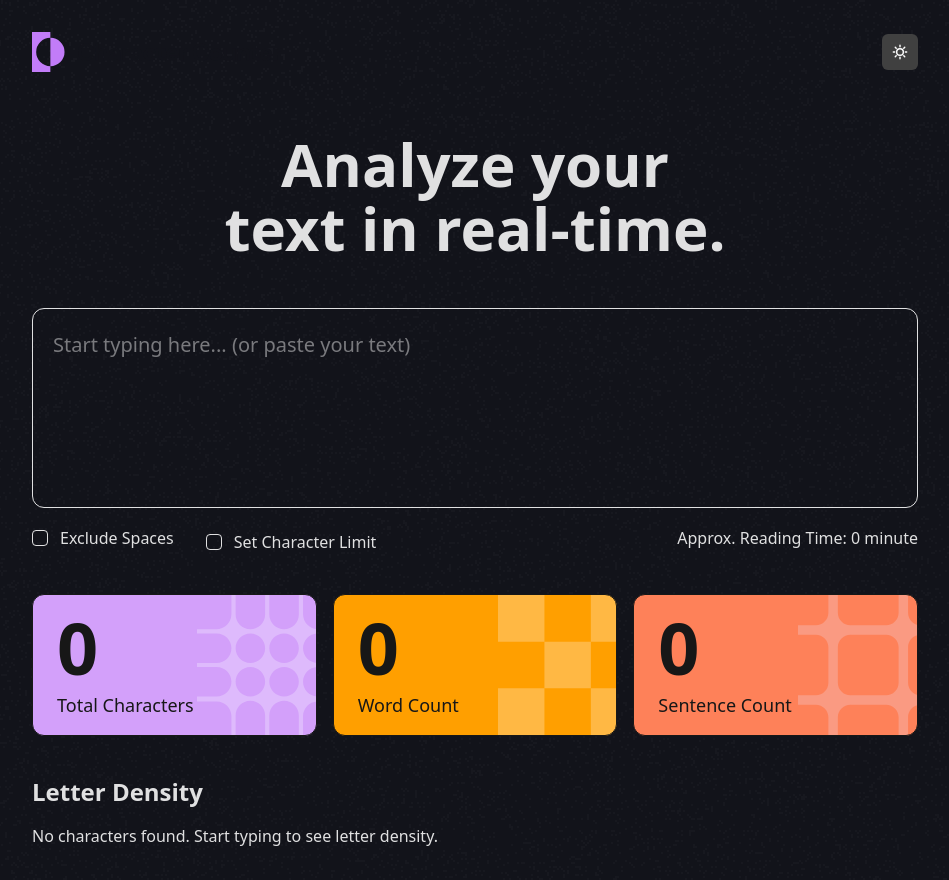
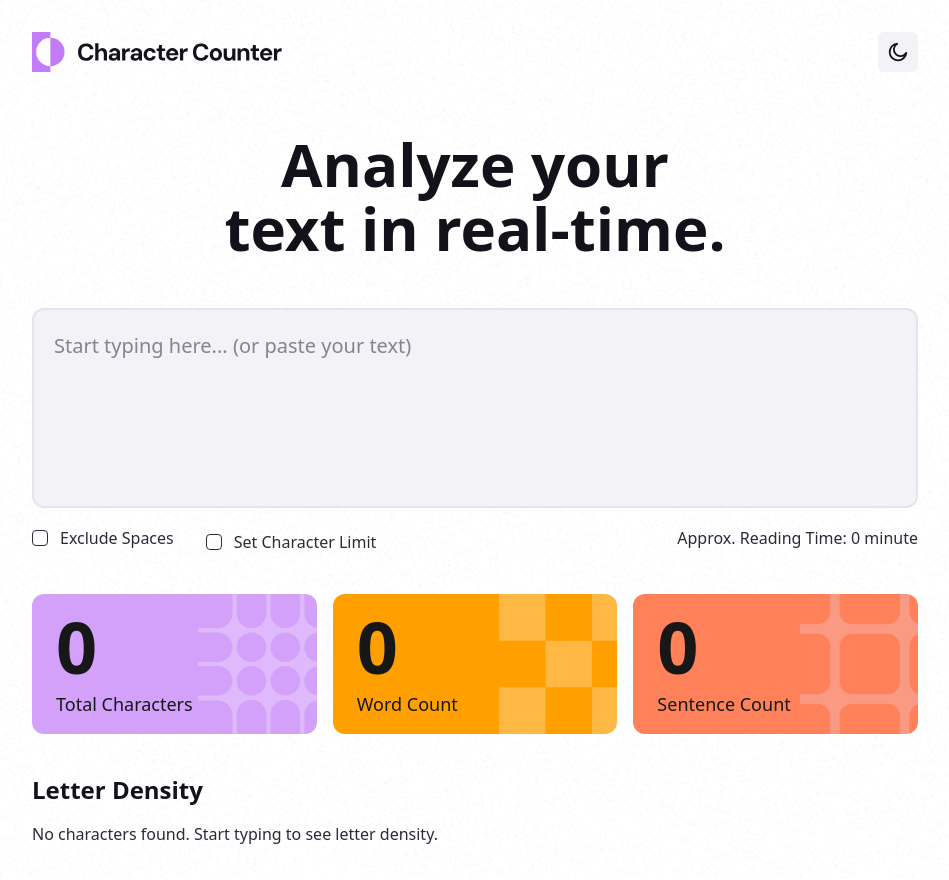
Before and after one commit to vs-webdev/character-counter, a React (Vite) app: page / in a window 1280 px wide. Shown: the whole page, without its empty margins (165-1114 px from the left). Built offline with nearby package versions, Linux system fonts and the light colour scheme.

Commit message:
style: Apply distinct styling for light and dark themes

```diff
--- a/src/App.jsx
+++ b/src/App.jsx
@@ -11,7 +11,7 @@ function App() {
       <Header />
       <main className='flex flex-col items-center w-full'>
         <div className='max-w-lg'>
-          <h1 className='text-4xl/10 sm:text-6xl/16 font-bold'>Analyze your text in real-time.</h1>
+          <h1 className='text-4xl/10 text-[var(--color-primary-text)] sm:text-6xl/16 font-bold'>Analyze your text in real-time.</h1>
         </div>
         <TextSection />
         <StatsSection />
--- a/src/components/Header.jsx
+++ b/src/components/Header.jsx
@@ -13,11 +13,11 @@ const Header = () => {
           className='h-8 sm:h-10'
         />
       </div>
-      <button className='bg-neutral-700 p-2 sm:p-2.5 rounded-md'
+      <button className='bg-[var(--bg-theme)] p-2 sm:p-2.5 rounded-md cursor-pointer'
         onClick={toggleTheme}
       >
-        <img src={theme === 'light' ? sun : moon} alt="Theme"
-          className='h-4'
+        <img src={theme === 'light' ? moon : sun} alt="Theme"
+          className='h-5'
         />
       </button>
     </div>
--- a/src/components/LetterDensity.jsx
+++ b/src/components/LetterDensity.jsx
@@ -8,24 +8,24 @@ const LetterDensity = () => {
 
   return (
     <div className="w-full text-left mt-10">
-      <h2 className="mb-4 text-2xl font-bold">Letter Density</h2>
+      <h2 className="mb-4 text-2xl font-bold text-[var(--color-primary-text)]">Letter Density</h2>
 
       {!letterDensity.length
-        ? <span className="">No characters found. Start typing to see letter density.</span>
+        ? <span className="text-[var(--color-secondary-text)]">No characters found. Start typing to see letter density.</span>
         : (
           <div className="w-full">
             <div className="mb-4 w-full space-y-2">
               {
                 letterDensity.slice(0, displayCount).map(({letter, count, percent}) => (
                   <div key={letter} className="flex justify-between items-center w-full">
-                    <span className="uppercase w-5">{letter}</span>
+                    <span className="uppercase w-5 text-[var(--color-primary-text)]">{letter}</span>
 
                     {/* Progress bar */}
-                    <div className="border w-full h-4 rounded-full mx-8 sm:mx-12 overflow-hidden">
+                    <div className="w-full h-3 rounded-full bg-[var(--bg-progress-bar)] mx-8 sm:mx-12 overflow-hidden">
                       <div className={`h-full bg-[#d3a0fa] transition-all duration-300 ease-out`} style={{width: `${percent}%`}}></div>
                     </div>
 
-                    <div className="w-20 text-right">
+                    <div className="w-20 text-right text-[var(--color-primary-text)]">
                       <span className="mr-2">{count}</span>
                       <span className="whitespace-nowrap">({percent.toFixed(0)}%)</span>
                     </div>
@@ -36,7 +36,7 @@ const LetterDensity = () => {
 
             {letterDensity.length > 5 && (
               <button
-                className="cursor-pointer"
+                className="cursor-pointer text-[var(--color-secondary-text)]"
                 onClick={() => setShowMore(prev => !prev)}
                 >
                 {`${showMore ? "See Less" : "See More"}`}
--- a/src/components/StatsSection.jsx
+++ b/src/components/StatsSection.jsx
@@ -19,7 +19,7 @@ const StatsSection = () => {
         {
           STATS_CONFIG.map((stat,ind) => (
             <li key={ind}
-              className={`border rounded-xl w-full px-6 py-4 text-left text-neutral-900 bg-no-repeat bg-[115%_center] bg-contain`}
+              className={`rounded-xl w-full px-6 py-4 text-left text-neutral-900 bg-no-repeat bg-[115%_center] bg-contain`}
               style={{
                 backgroundImage: `url("${stat.image}")`,
                 backgroundColor: stat.bgColor,
--- a/src/components/TextSection.jsx
+++ b/src/components/TextSection.jsx
@@ -11,7 +11,7 @@ const TextSection = () => {
     <div className='w-full mt-12'>
       <textarea
         placeholder='Start typing here... (or paste your text)'
-        className='w-full h-50 border resize-none text-xl/8 p-5 rounded-xl'
+        className='w-full h-50 border-[2px] outline-none border-[var(--text-area-border)] resize-none text-xl/8 text-[var(--color-text-area)] bg-[var(--bg-text-area)] p-5 rounded-xl'
         onChange={(e) => setText(e.target.value)}
         value={text}
       ></textarea>
@@ -32,11 +32,11 @@ const TextSection = () => {
               <input
                 type="checkbox"
                 id="exclude"
-                className="mr-3 appearance-none w-4 h-4 rounded-sm checked:bg-neutral-500 border cursor-pointer"
+                className="mr-3 appearance-none w-4 h-4 rounded-sm checked:bg-neutral-500 border border-[var(--color-secondary-text)] cursor-pointer"
                 checked={isExcludeSpace}
                 onChange={() => setIsExcludeSpace(prev => !prev)}
               />
-              <span className="select-none">Exclude Spaces</span>
+              <span className="select-none text-[var(--color-secondary-text)]">Exclude Spaces</span>
             </label>
           </div>
 
@@ -46,11 +46,11 @@ const TextSection = () => {
               <input
                 type="checkbox"
                 id="char_limit"
-                className="mr-3 appearance-none w-4 h-4 rounded-sm checked:bg-neutral-500 border cursor-pointer"
+                className="mr-3 appearance-none w-4 h-4 rounded-sm  border border-[var(--color-secondary-text)] checked:bg-neutral-500 border cursor-pointer"
                 checked={charLimit.state}
                 onChange={() => setCharLimit(prev => ({ ...prev, state: !prev.state}))}
               />
-              <span className="select-none">Set Character Limit</span>
+              <span className="select-none text-[var(--color-secondary-text)]">Set Character Limit</span>
             </label>
             {charLimit.state && (
               <input
@@ -65,7 +65,7 @@ const TextSection = () => {
 
         {/* Reading Time */}
         <div className="flex">
-          <span>Approx. Reading Time: {readingTIme > 0 ? "<" : ""}{readingTIme} {readingTIme > 1 ? "minutes" : "minute"}</span>
+          <span className="text-[var(--color-secondary-text)]">Approx. Reading Time: {readingTIme > 0 ? "<" : ""}{readingTIme} {readingTIme > 1 ? "minutes" : "minute"}</span>
         </div>
       </div>
     </div>
--- a/src/index.css
+++ b/src/index.css
@@ -7,7 +7,15 @@
 
   color-scheme: light dark;
   color: rgba(255, 255, 255, 0.87);
-  background-color: #242424;
+
+  /* Custom colors */
+  --color-primary-text: #12131a;
+  --color-secondary-text: #2a2b37;
+  --bg-theme: #f2f2f7;
+  --bg-text-area: #f2f2f7;
+  --text-area-border: #e4e4ef;
+  --color-text-area: #161729;
+  --bg-progress-bar: #f2f2f7;
 
   font-synthesis: none;
   text-rendering: optimizeLegibility;
@@ -18,9 +26,23 @@
 body {
   display: flex;
   place-items: center;
+  width: 100%;
   margin: 0;
+  background-image: url("./assets/images/bg-light-theme.png");
+  background-size: cover;
+  background-position: center;
+  background-attachment: fixed;
+}
+
+body.dark {
   background-image: url("./assets/images/bg-dark-theme.png");
-  width: 100%;
+  --color-primary-text: #f2f2f7;
+  --color-secondary-text: #eaeaef;
+  --bg-theme: #21222c;
+  --bg-text-area: #21222c;
+  --text-area-border: #2a2b37;
+  --color-text-area: #e4e4ef;
+  --bg-progress-bar: #21222c;
 }
 
 input[type=number]::-webkit-outer-spin-button,
```
